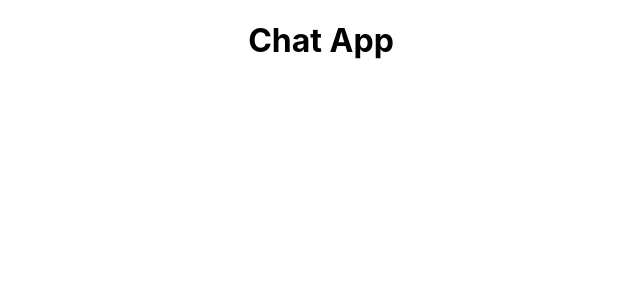
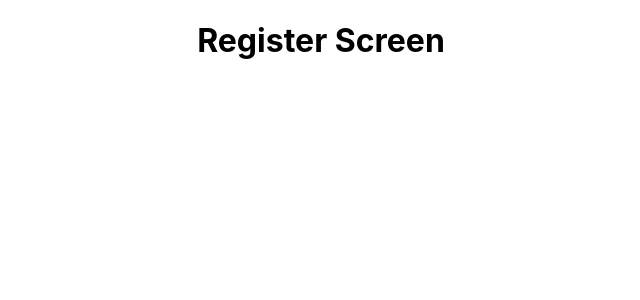
Before and after one commit to Ninja-Saket/Chatting_app_frontend, a React (Create React App) app: page /Register in a window 1280 px wide. Shown: the top 300 px of the page, without its empty margins (319-959 px from the left). Built offline with nearby package versions, Linux system fonts and the light colour scheme.

Commit message:
Add react-router-dom

```diff
--- a/package.json
+++ b/package.json
@@ -8,6 +8,7 @@
     "@testing-library/user-event": "^13.5.0",
     "react": "^18.1.0",
     "react-dom": "^18.1.0",
+    "react-router-dom": "^6.3.0",
     "react-scripts": "5.0.1",
     "web-vitals": "^2.1.4"
   },
--- a/src/App.js
+++ b/src/App.js
@@ -1,10 +1,27 @@
 import "./App.css";
+import Login from "./components/Auth/Login";
+import Register from "./components/Auth/Register";
+import Chat from "./components/Chat/Chat";
+import {
+  BrowserRouter as Router,
+  Route,
+  Routes,
+  Navigate,
+} from "react-router-dom";
 
 function App() {
   return (
-    <div className="App">
-      <h1>Chat App</h1>
-    </div>
+    <Router>
+      <div className="App">
+        <Routes>
+          <Route exact path="/" element={<Chat />} />
+          <Route path="/Login" element={<Login />} />
+          <Route path="/Register" element={<Register />} />
+          <Route path="/404" element={<h1>Choose the correct path</h1>} />
+          <Route path="*" element={<Navigate replace to="/404" />} />
+        </Routes>
+      </div>
+    </Router>
   );
 }
 
--- /dev/null
+++ b/src/components/Auth/Login.js
@@ -0,0 +1,7 @@
+import React from "react";
+
+const Login = () => {
+  return <h1>Login Screen</h1>;
+};
+
+export default Login;
--- /dev/null
+++ b/src/components/Auth/Register.js
@@ -0,0 +1,7 @@
+import React from "react";
+
+const Register = () => {
+  return <h1>Register Screen</h1>;
+};
+
+export default Register;
--- /dev/null
+++ b/src/components/Chat/Chat.js
@@ -0,0 +1,7 @@
+import React from "react";
+
+const Chat = () => {
+  return <h1>Chat Screen</h1>;
+};
+
+export default Chat;
```
Also changed, not shown: 1 other file (tests, documents, lock files or other folders).
